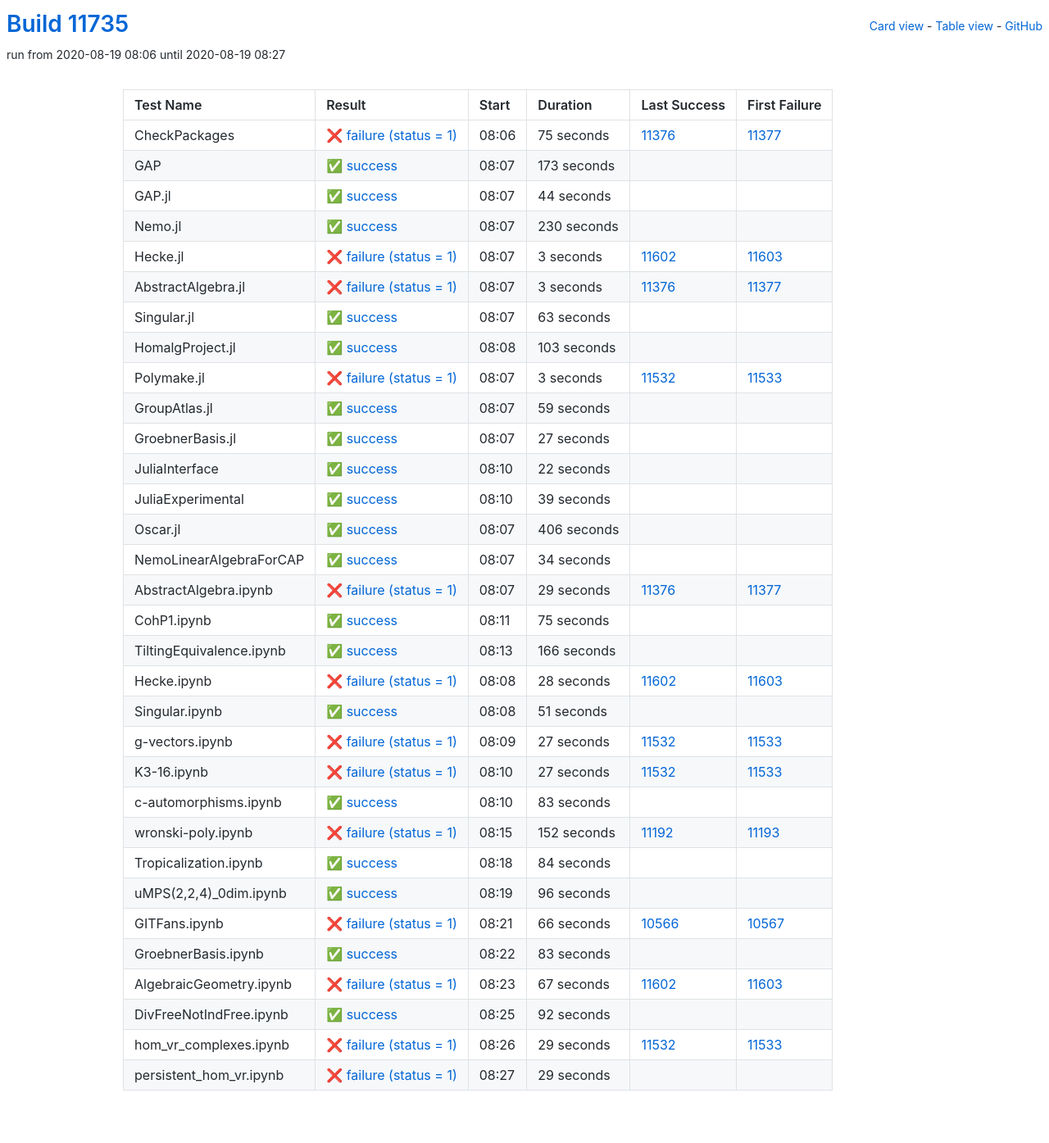
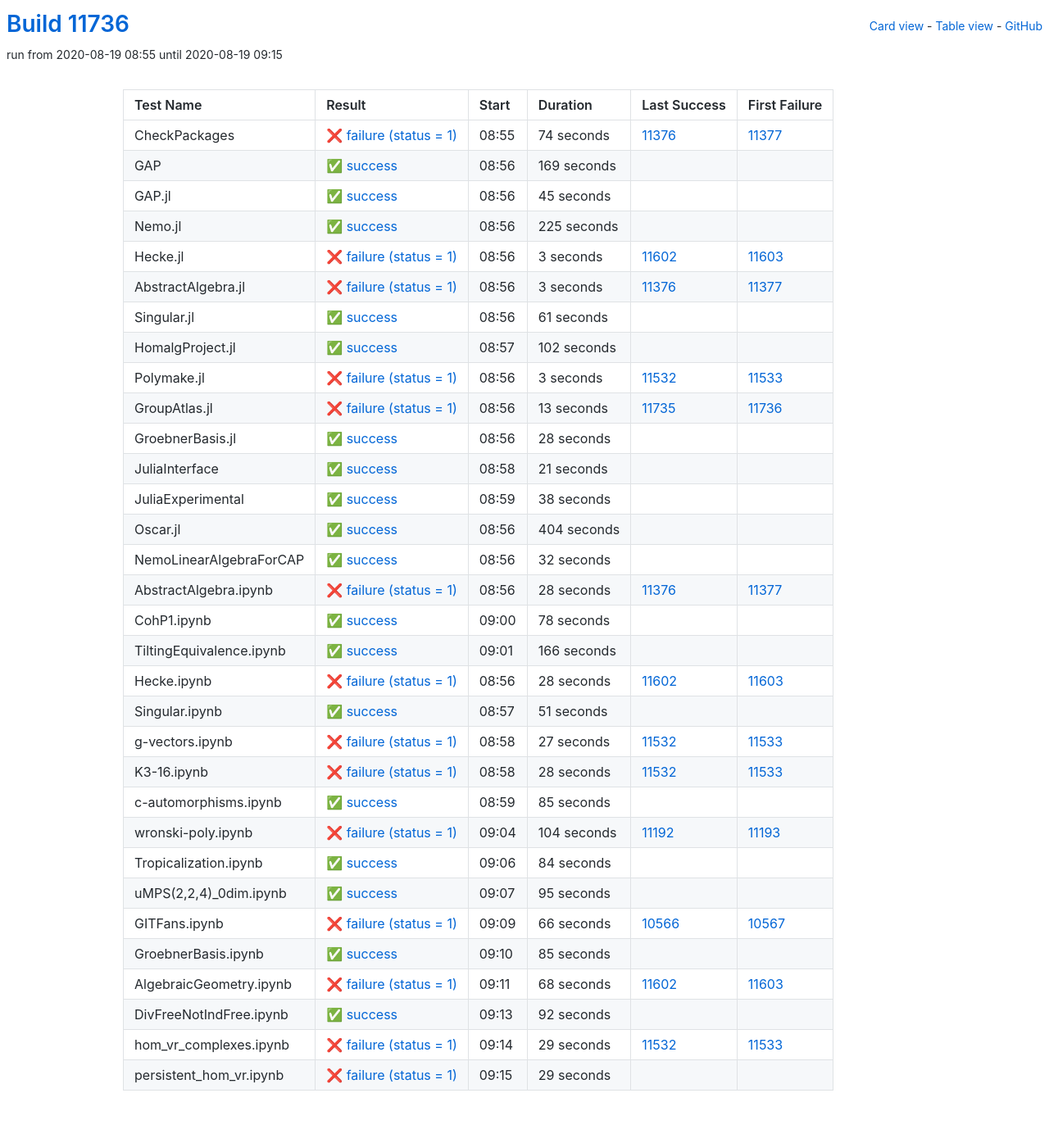
Before and after one commit to oscar-system/oscar-ci-status, a Jekyll site: the page built from table.html, in a window 1280 px wide. Shown: the whole page at 82% size. Built offline with Jekyll 4.4.1, drawn with Linux system fonts in a browser that asks for light colours.

Commit message:
Build #11736

```diff
--- a/_data/ci.yml
+++ b/_data/ci.yml
@@ -1,6 +1,6 @@
 ---
-build: 11735
-build_url: https://oscarci.mathematik.uni-kl.de/job/oscar/11735/
+build: 11736
+build_url: https://oscarci.mathematik.uni-kl.de/job/oscar/11736/
 job: oscar
 organization: oscar-system
 repo: oscar-ci-status
@@ -8,56 +8,56 @@
 tests:
 - name: CheckPackages
   id: checkpackages
-  log: https://oscarci.mathematik.uni-kl.de/job/oscar/11735/artifact/logs/build-11735/CheckPackages.log
-  start: 2020-08-19 08:06
+  log: https://oscarci.mathematik.uni-kl.de/job/oscar/11736/artifact/logs/build-11736/CheckPackages.log
+  start: 2020-08-19 08:55
   success: false
   exitcode: 1
   status: failure
-  duration: 75
+  duration: 74
   last_success: 11376
   last_success_url: https://oscarci.mathematik.uni-kl.de/job/oscar/11376/
   first_failure: 11377
   first_failure_url: https://oscarci.mathematik.uni-kl.de/job/oscar/11377/
 - name: GAP
   id: gap
-  log: https://oscarci.mathematik.uni-kl.de/job/oscar/11735/artifact/logs/build-11735/GAP.log
-  start: 2020-08-19 08:07
+  log: https://oscarci.mathematik.uni-kl.de/job/oscar/11736/artifact/logs/build-11736/GAP.log
+  start: 2020-08-19 08:56
   success: true
   exitcode: 0
   status: success
-  duration: 173
+  duration: 169
   last_success: false
   last_success_url:
   first_failure: false
   first_failure_url:
 - name: GAP.jl
   id: gap-jl
-  log: https://oscarci.mathematik.uni-kl.de/job/oscar/11735/artifact/logs/build-11735/GAP.jl.log
-  start: 2020-08-19 08:07
+  log: https://oscarci.mathematik.uni-kl.de/job/oscar/11736/artifact/logs/build-11736/GAP.jl.log
+  start: 2020-08-19 08:56
   success: true
   exitcode: 0
   status: success
-  duration: 44
+  duration: 45
   last_success: false
   last_success_url:
   first_failure: false
   first_failure_url:
 - name: Nemo.jl
   id: nemo-jl
-  log: https://oscarci.mathematik.uni-kl.de/job/oscar/11735/artifact/logs/build-11735/Nemo.jl.log
-  start: 2020-08-19 08:07
+  log: https://oscarci.mathematik.uni-kl.de/job/oscar/11736/artifact/logs/build-11736/Nemo.jl.log
+  start: 2020-08-19 08:56
   success: true
   exitcode: 0
   status: success
-  duration: 230
+  duration: 225
   last_success: false
   last_success_url:
   first_failure: false
   first_failure_url:
 - name: Hecke.jl
   id: hecke-jl
-  log: https://oscarci.mathematik.uni-kl.de/job/oscar/11735/artifact/logs/build-11735/Hecke.jl.log
-  start: 2020-08-19 08:07
+  log: https://oscarci.mathematik.uni-kl.de/job/oscar/11736/artifact/logs/build-11736/Hecke.jl.log
+  start: 2020-08-19 08:56
   success: false
   exitcode: 1
   status: failure
@@ -68,8 +68,8 @@
   first_failure_url: https://oscarci.mathematik.uni-kl.de/job/oscar/11603/
 - name: AbstractAlgebra.jl
   id: abstractalgebra-jl
-  log: https://oscarci.mathematik.uni-kl.de/job/oscar/11735/artifact/logs/build-11735/AbstractAlgebra.jl.log
-  start: 2020-08-19 08:07
+  log: https://oscarci.mathematik.uni-kl.de/job/oscar/11736/artifact/logs/build-11736/AbstractAlgebra.jl.log
+  start: 2020-08-19 08:56
   success: false
   exitcode: 1
   status: failure
@@ -80,32 +80,32 @@
   first_failure_url: https://oscarci.mathematik.uni-kl.de/job/oscar/11377/
 - name: Singular.jl
   id: singular-jl
-  log: https://oscarci.mathematik.uni-kl.de/job/oscar/11735/artifact/logs/build-11735/Singular.jl.log
-  start: 2020-08-19 08:07
+  log: https://oscarci.mathematik.uni-kl.de/job/oscar/11736/artifact/logs/build-11736/Singular.jl.log
+  start: 2020-08-19 08:56
   success: true
   exitcode: 0
   status: success
-  duration: 63
+  duration: 61
   last_success: false
   last_success_url:
   first_failure: false
   first_failure_url:
 - name: HomalgProject.jl
   id: homalgproject-jl
-  log: https://oscarci.mathematik.uni-kl.de/job/oscar/11735/artifact/logs/build-11735/HomalgProject.jl.log
-  start: 2020-08-19 08:08
+  log: https://oscarci.mathematik.uni-kl.de/job/oscar/11736/artifact/logs/build-11736/HomalgProject.jl.log
+  start: 2020-08-19 08:57
   success: true
   exitcode: 0
   status: success
-  duration: 103
+  duration: 102
   last_success: false
   last_success_url:
   first_failure: false
   first_failure_url:
 - name: Polymake.jl
   id: polymake-jl
-  log: https://oscarci.mathematik.uni-kl.de/job/oscar/11735/artifact/logs/build-11735/Polymake.jl.log
-  start: 2020-08-19 08:07
+  log: https://oscarci.mathematik.uni-kl.de/job/oscar/11736/artifact/logs/build-11736/Polymake.jl.log
+  start: 2020-08-19 08:56
   success: false
   exitcode: 1
   status: failure
@@ -116,104 +116,104 @@
   first_failure_url: https://oscarci.mathematik.uni-kl.de/job/oscar/11533/
 - name: GroupAtlas.jl
   id: groupatlas-jl
-  log: https://oscarci.mathematik.uni-kl.de/job/oscar/11735/artifact/logs/build-11735/GroupAtlas.jl.log
-  start: 2020-08-19 08:07
+  log: https://oscarci.mathematik.uni-kl.de/job/oscar/11736/artifact/logs/build-11736/GroupAtlas.jl.log
+  start: 2020-08-19 08:56
+  success: false
+  exitcode: 1
+  status: failure
+  duration: 13
+  last_success: 11735
+  last_success_url: https://oscarci.mathematik.uni-kl.de/job/oscar/11735/
+  first_failure: 11736
+  first_failure_url: https://oscarci.mathematik.uni-kl.de/job/oscar/11736/
+- name: GroebnerBasis.jl
+  id: groebnerbasis-jl
+  log: https://oscarci.mathematik.uni-kl.de/job/oscar/11736/artifact/logs/build-11736/GroebnerBasis.jl.log
+  start: 2020-08-19 08:56
   success: true
   exitcode: 0
   status: success
-  duration: 59
-  last_success: false
-  last_success_url:
-  first_failure: false
-  first_failure_url:
-- name: GroebnerBasis.jl
-  id: groebnerbasis-jl
-  log: https://oscarci.mathematik.uni-kl.de/job/oscar/11735/artifact/logs/build-11735/GroebnerBasis.jl.log
-  start: 2020-08-19 08:07
-  success: true
-  exitcode: 0
-  status: success
-  duration: 27
+  duration: 28
   last_success: false
   last_success_url:
   first_failure: false
   first_failure_url:
 - name: JuliaInterface
   id: juliainterface
-  log: https://oscarci.mathematik.uni-kl.de/job/oscar/11735/artifact/logs/build-11735/JuliaInterface.log
-  start: 2020-08-19 08:10
+  log: https://oscarci.mathematik.uni-kl.de/job/oscar/11736/artifact/logs/build-11736/JuliaInterface.log
+  start: 2020-08-19 08:58
   success: true
   exitcode: 0
   status: success
-  duration: 22
+  duration: 21
   last_success: false
   last_success_url:
   first_failure: false
   first_failure_url:
 - name: JuliaExperimental
   id: juliaexperimental
-  log: https://oscarci.mathematik.uni-kl.de/job/oscar/11735/artifact/logs/build-11735/JuliaExperimental.log
-  start: 2020-08-19 08:10
+  log: https://oscarci.mathematik.uni-kl.de/job/oscar/11736/artifact/logs/build-11736/JuliaExperimental.log
+  start: 2020-08-19 08:59
   success: true
   exitcode: 0
   status: success
-  duration: 39
+  duration: 38
   last_success: false
   last_success_url:
   first_failure: false
   first_failure_url:
 - name: Oscar.jl
   id: oscar-jl
-  log: https://oscarci.mathematik.uni-kl.de/job/oscar/11735/artifact/logs/build-11735/Oscar.jl.log
-  start: 2020-08-19 08:07
+  log: https://oscarci.mathematik.uni-kl.de/job/oscar/11736/artifact/logs/build-11736/Oscar.jl.log
+  start: 2020-08-19 08:56
   success: true
   exitcode: 0
   status: success
-  duration: 406
+  duration: 404
   last_success: false
   last_success_url:
   first_failure: false
   first_failure_url:
 - name: NemoLinearAlgebraForCAP
   id: nemolinearalgebraforcap
-  log: https://oscarci.mathematik.uni-kl.de/job/oscar/11735/artifact/logs/build-11735/NemoLinearAlgebraForCAP.log
-  start: 2020-08-19 08:07
+  log: https://oscarci.mathematik.uni-kl.de/job/oscar/11736/artifact/logs/build-11736/NemoLinearAlgebraForCAP.log
+  start: 2020-08-19 08:56
   success: true
   exitcode: 0
   status: success
-  duration: 34
+  duration: 32
   last_success: false
   last_success_url:
   first_failure: false
   first_failure_url:
 - name: AbstractAlgebra.ipynb
   id: abstractalgebra-ipynb
-  log: https://oscarci.mathematik.uni-kl.de/job/oscar/11735/artifact/logs/build-11735/AbstractAlgebra.ipynb.log
-  start: 2020-08-19 08:07
+  log: https://oscarci.mathematik.uni-kl.de/job/oscar/11736/artifact/logs/build-11736/AbstractAlgebra.ipynb.log
+  start: 2020-08-19 08:56
   success: false
   exitcode: 1
   status: failure
-  duration: 29
+  duration: 28
   last_success: 11376
   last_success_url: https://oscarci.mathematik.uni-kl.de/job/oscar/11376/
   first_failure: 11377
   first_failure_url: https://oscarci.mathematik.uni-kl.de/job/oscar/11377/
 - name: CohP1.ipynb
   id: cohp1-ipynb
-  log: https://oscarci.mathematik.uni-kl.de/job/oscar/11735/artifact/logs/build-11735/CohP1.ipynb.log
-  start: 2020-08-19 08:11
+  log: https://oscarci.mathematik.uni-kl.de/job/oscar/11736/artifact/logs/build-11736/CohP1.ipynb.log
+  start: 2020-08-19 09:00
   success: true
   exitcode: 0
   status: success
-  duration: 75
+  duration: 78
   last_success: false
   last_success_url:
   first_failure: false
   first_failure_url:
 - name: TiltingEquivalence.ipynb
   id: tiltingequivalence-ipynb
-  log: https://oscarci.mathematik.uni-kl.de/job/oscar/11735/artifact/logs/build-11735/TiltingEquivalence.ipynb.log
-  start: 2020-08-19 08:13
+  log: https://oscarci.mathematik.uni-kl.de/job/oscar/11736/artifact/logs/build-11736/TiltingEquivalence.ipynb.log
+  start: 2020-08-19 09:01
   success: true
   exitcode: 0
   status: success
@@ -224,8 +224,8 @@
   first_failure_url:
 - name: Hecke.ipynb
   id: hecke-ipynb
-  log: https://oscarci.mathematik.uni-kl.de/job/oscar/11735/artifact/logs/build-11735/Hecke.ipynb.log
-  start: 2020-08-19 08:08
+  log: https://oscarci.mathematik.uni-kl.de/job/oscar/11736/artifact/logs/build-11736/Hecke.ipynb.log
+  start: 2020-08-19 08:56
   success: false
   exitcode: 1
   status: failure
@@ -236,8 +236,8 @@
   first_failure_url: https://oscarci.mathematik.uni-kl.de/job/oscar/11603/
 - name: Singular.ipynb
   id: singular-ipynb
-  log: https://oscarci.mathematik.uni-kl.de/job/oscar/11735/artifact/logs/build-11735/Singular.ipynb.log
-  start: 2020-08-19 08:08
+  log: https://oscarci.mathematik.uni-kl.de/job/oscar/11736/artifact/logs/build-11736/Singular.ipynb.log
+  start: 2020-08-19 08:57
   success: true
   exitcode: 0
   status: success
@@ -248,8 +248,8 @@
   first_failure_url:
 - name: g-vectors.ipynb
   id: g-vectors-ipynb
-  log: https://oscarci.mathematik.uni-kl.de/job/oscar/11735/artifact/logs/build-11735/g-vectors.ipynb.log
-  start: 2020-08-19 08:09
+  log: https://oscarci.mathematik.uni-kl.de/job/oscar/11736/artifact/logs/build-11736/g-vectors.ipynb.log
+  start: 2020-08-19 08:58
   success: false
   exitcode: 1
   status: failure
@@ -260,44 +260,44 @@
   first_failure_url: https://oscarci.mathematik.uni-kl.de/job/oscar/11533/
 - name: K3-16.ipynb
   id: k3-16-ipynb
-  log: https://oscarci.mathematik.uni-kl.de/job/oscar/11735/artifact/logs/build-11735/K3-16.ipynb.log
-  start: 2020-08-19 08:10
+  log: https://oscarci.mathematik.uni-kl.de/job/oscar/11736/artifact/logs/build-11736/K3-16.ipynb.log
+  start: 2020-08-19 08:58
   success: false
   exitcode: 1
   status: failure
-  duration: 27
+  duration: 28
   last_success: 11532
   last_success_url: https://oscarci.mathematik.uni-kl.de/job/oscar/11532/
   first_failure: 11533
   first_failure_url: https://oscarci.mathematik.uni-kl.de/job/oscar/11533/
 - name: c-automorphisms.ipynb
   id: c-automorphisms-ipynb
-  log: https://oscarci.mathematik.uni-kl.de/job/oscar/11735/artifact/logs/build-11735/c-automorphisms.ipynb.log
-  start: 2020-08-19 08:10
+  log: https://oscarci.mathematik.uni-kl.de/job/oscar/11736/artifact/logs/build-11736/c-automorphisms.ipynb.log
+  start: 2020-08-19 08:59
   success: true
   exitcode: 0
   status: success
-  duration: 83
+  duration: 85
   last_success: false
   last_success_url:
   first_failure: false
   first_failure_url:
 - name: wronski-poly.ipynb
   id: wronski-poly-ipynb
-  log: https://oscarci.mathematik.uni-kl.de/job/oscar/11735/artifact/logs/build-11735/wronski-poly.ipynb.log
-  start: 2020-08-19 08:15
+  log: https://oscarci.mathematik.uni-kl.de/job/oscar/11736/artifact/logs/build-11736/wronski-poly.ipynb.log
+  start: 2020-08-19 09:04
   success: false
   exitcode: 1
   status: failure
-  duration: 152
+  duration: 104
   last_success: 11192
   last_success_url: https://oscarci.mathematik.uni-kl.de/job/oscar/11192/
   first_failure: 11193
   first_failure_url: https://oscarci.mathematik.uni-kl.de/job/oscar/11193/
 - name: Tropicalization.ipynb
   id: tropicalization-ipynb
-  log: https://oscarci.mathematik.uni-kl.de/job/oscar/11735/artifact/logs/build-11735/Tropicalization.ipynb.log
-  start: 2020-08-19 08:18
+  log: https://oscarci.mathematik.uni-kl.de/job/oscar/11736/artifact/logs/build-11736/Tropicalization.ipynb.log
+  start: 2020-08-19 09:06
   success: true
   exitcode: 0
   status: success
@@ -308,20 +308,20 @@
   first_failure_url:
 - name: uMPS(2,2,4)_0dim.ipynb
   id: umps-2-2-4-0dim-ipynb
-  log: https://oscarci.mathematik.uni-kl.de/job/oscar/11735/artifact/logs/build-11735/uMPS-2-2-4-_0dim.ipynb.log
-  start: 2020-08-19 08:19
+  log: https://oscarci.mathematik.uni-kl.de/job/oscar/11736/artifact/logs/build-11736/uMPS-2-2-4-_0dim.ipynb.log
+  start: 2020-08-19 09:07
   success: true
   exitcode: 0
   status: success
-  duration: 96
+  duration: 95
   last_success: false
   last_success_url:
   first_failure: false
   first_failure_url:
 - name: GITFans.ipynb
   id: gitfans-ipynb
-  log: https://oscarci.mathematik.uni-kl.de/job/oscar/11735/artifact/logs/build-11735/GITFans.ipynb.log
-  start: 2020-08-19 08:21
+  log: https://oscarci.mathematik.uni-kl.de/job/oscar/11736/artifact/logs/build-11736/GITFans.ipynb.log
+  start: 2020-08-19 09:09
   success: false
   exitcode: 1
   status: failure
@@ -332,32 +332,32 @@
   first_failure_url: https://oscarci.mathematik.uni-kl.de/job/oscar/10567/
 - name: GroebnerBasis.ipynb
   id: groebnerbasis-ipynb
-  log: https://oscarci.mathematik.uni-kl.de/job/oscar/11735/artifact/logs/build-11735/GroebnerBasis.ipynb.log
-  start: 2020-08-19 08:22
+  log: https://oscarci.mathematik.uni-kl.de/job/oscar/11736/artifact/logs/build-11736/GroebnerBasis.ipynb.log
+  start: 2020-08-19 09:10
   success: true
   exitcode: 0
   status: success
-  duration: 83
+  duration: 85
   last_success: false
   last_success_url:
   first_failure: false
   first_failure_url:
 - name: AlgebraicGeometry.ipynb
   id: algebraicgeometry-ipynb
-  log: https://oscarci.mathematik.uni-kl.de/job/oscar/11735/artifact/logs/build-11735/AlgebraicGeometry.ipynb.log
-  start: 2020-08-19 08:23
+  log: https://oscarci.mathematik.uni-kl.de/job/oscar/11736/artifact/logs/build-11736/AlgebraicGeometry.ipynb.log
+  start: 2020-08-19 09:11
   success: false
   exitcode: 1
   status: failure
-  duration: 67
+  duration: 68
   last_success: 11602
   last_success_url: https://oscarci.mathematik.uni-kl.de/job/oscar/11602/
   first_failure: 11603
   first_failure_url: https://oscarci.mathematik.uni-kl.de/job/oscar/11603/
 - name: DivFreeNotIndFree.ipynb
   id: divfreenotindfree-ipynb
-  log: https://oscarci.mathematik.uni-kl.de/job/oscar/11735/artifact/logs/build-11735/DivFreeNotIndFree.ipynb.log
-  start: 2020-08-19 08:25
+  log: https://oscarci.mathematik.uni-kl.de/job/oscar/11736/artifact/logs/build-11736/DivFreeNotIndFree.ipynb.log
+  start: 2020-08-19 09:13
   success: true
   exitcode: 0
   status: success
@@ -368,8 +368,8 @@
   first_failure_url:
 - name: hom_vr_complexes.ipynb
   id: hom-vr-complexes-ipynb
-  log: https://oscarci.mathematik.uni-kl.de/job/oscar/11735/artifact/logs/build-11735/hom_vr_complexes.ipynb.log
-  start: 2020-08-19 08:26
+  log: https://oscarci.mathematik.uni-kl.de/job/oscar/11736/artifact/logs/build-11736/hom_vr_complexes.ipynb.log
+  start: 2020-08-19 09:14
   success: false
   exitcode: 1
   status: failure
@@ -380,8 +380,8 @@
   first_failure_url: https://oscarci.mathematik.uni-kl.de/job/oscar/11533/
 - name: persistent_hom_vr.ipynb
   id: persistent-hom-vr-ipynb
-  log: https://oscarci.mathematik.uni-kl.de/job/oscar/11735/artifact/logs/build-11735/persistent_hom_vr.ipynb.log
-  start: 2020-08-19 08:27
+  log: https://oscarci.mathematik.uni-kl.de/job/oscar/11736/artifact/logs/build-11736/persistent_hom_vr.ipynb.log
+  start: 2020-08-19 09:15
   success: false
   exitcode: 1
   status: failure
```
Also changed, not shown: README.md.
